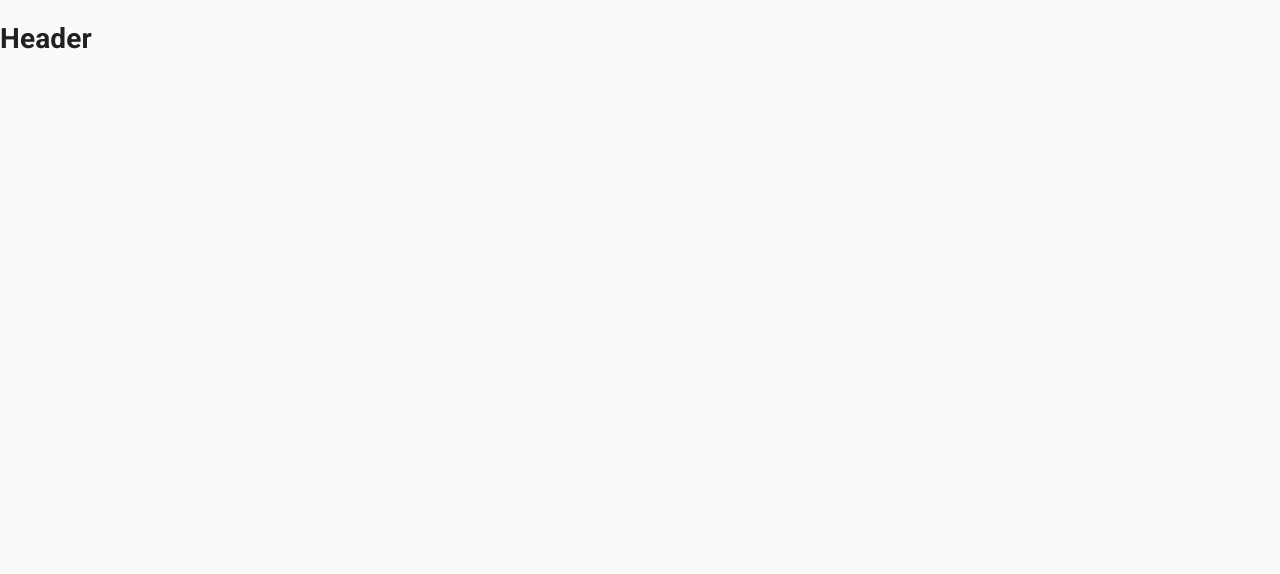
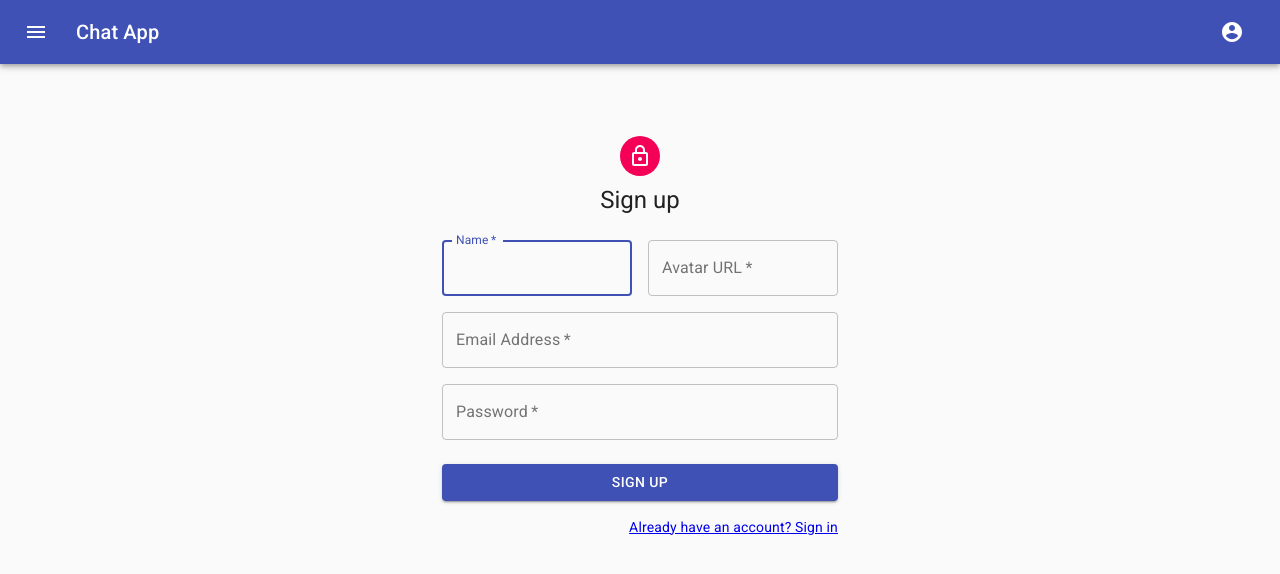
Before and after one commit to corozb/chat-app, a React (Create React App) app: page /signup in a window 1280 px wide. Shown: the top 574 px of the page. Built offline with nearby package versions, Linux system fonts and the light colour scheme.

Commit message:
-App bar -login -singup components

```diff
--- a/public/index.html
+++ b/public/index.html
@@ -24,7 +24,7 @@
       work correctly both with client-side routing and a non-root public URL.
       Learn how to configure a non-root public URL by running `npm run build`.
     -->
-		<title>React App</title>
+		<title>Chat App</title>
 		<link
 			rel="stylesheet"
 			href="https://fonts.googleapis.com/css?family=Roboto:300,400,500,700&display=swap"
--- a/src/App.js
+++ b/src/App.js
@@ -2,13 +2,18 @@ import React from 'react'
 import { BrowserRouter as Router } from 'react-router-dom'
 import { CssBaseline } from '@material-ui/core'
 
-import Header from './Layout/Header'
+import Header from './components/Layout/Header'
+import User from './components/User'
+import Routes from './Routes'
 
 const App = () => {
 	return (
 		<Router>
 			<CssBaseline />
-			<Header />
+			<Header>
+				<User />
+			</Header>
+			<Routes />
 		</Router>
 	)
 }
--- a/src/Layout/Header.js
+++ /dev/null
@@ -1,11 +0,0 @@
-import React from 'react'
-
-const Header = () => {
-	return (
-		<div>
-			<h1>Header</h1>
-		</div>
-	)
-}
-
-export default Header
--- /dev/null
+++ b/src/Routes.js
@@ -0,0 +1,18 @@
+import React from 'react'
+import { Switch, Route } from 'react-router-dom'
+
+import Chat from './components/Chat'
+import Login from './components/Register/Login'
+import SignUp from './components/Register/SignUp'
+
+const Routes = () => {
+	return (
+		<Switch>
+			<Route exact path='/' component={Chat} />
+			<Route exact path='/login' component={Login} />
+			<Route exact path='/signup' component={SignUp} />
+		</Switch>
+	)
+}
+
+export default Routes
--- /dev/null
+++ b/src/components/Chat.js
@@ -0,0 +1,11 @@
+import React from 'react'
+
+const Chat = () => {
+	return (
+		<div>
+			<h1>Chat</h1>
+		</div>
+	)
+}
+
+export default Chat
--- /dev/null
+++ b/src/components/Layout/Header.js
@@ -0,0 +1,42 @@
+import React from 'react'
+import { AppBar, Toolbar, Typography, IconButton } from '@material-ui/core'
+import { makeStyles } from '@material-ui/core/styles'
+import MenuIcon from '@material-ui/icons/Menu'
+
+const useStyles = makeStyles((theme) => ({
+	root: {
+		flexGrow: 1,
+	},
+	menuButton: {
+		marginRight: theme.spacing(2),
+	},
+	title: {
+		flexGrow: 1,
+	},
+}))
+
+const Header = (props) => {
+	const classes = useStyles()
+
+	return (
+		<div className={classes.root}>
+			<AppBar position='static'>
+				<Toolbar>
+					<IconButton
+						edge='start'
+						className={classes.menuButton}
+						color='inherit'
+						aria-label='menu'>
+						<MenuIcon />
+					</IconButton>
+					<Typography variant='h6' className={classes.title}>
+						Chat App
+					</Typography>
+					{props.children}
+				</Toolbar>
+			</AppBar>
+		</div>
+	)
+}
+
+export default Header
--- /dev/null
+++ b/src/components/Register/Login.js
@@ -0,0 +1,91 @@
+import React from 'react'
+import { Link } from 'react-router-dom'
+
+import {
+	Avatar,
+	CssBaseline,
+	TextField,
+	Grid,
+	Typography,
+	Container,
+	Button,
+} from '@material-ui/core'
+import { makeStyles } from '@material-ui/core/styles'
+import LockOutlinedIcon from '@material-ui/icons/LockOutlined'
+
+const useStyles = makeStyles((theme) => ({
+	paper: {
+		marginTop: theme.spacing(8),
+		display: 'flex',
+		flexDirection: 'column',
+		alignItems: 'center',
+	},
+	avatar: {
+		margin: theme.spacing(1),
+		backgroundColor: theme.palette.secondary.main,
+	},
+	form: {
+		width: '100%', // Fix IE 11 issue.
+		marginTop: theme.spacing(1),
+	},
+	submit: {
+		margin: theme.spacing(3, 0, 2),
+	},
+}))
+
+const Login = () => {
+	const classes = useStyles()
+
+	return (
+		<Container component='main' maxWidth='xs'>
+			<CssBaseline />
+			<div className={classes.paper}>
+				<Avatar className={classes.avatar}>
+					<LockOutlinedIcon />
+				</Avatar>
+				<Typography component='h1' variant='h5'>
+					Sign in
+				</Typography>
+				<form className={classes.form} noValidate>
+					<TextField
+						variant='outlined'
+						margin='normal'
+						required
+						fullWidth
+						id='email'
+						label='Email Address'
+						name='email'
+						autoComplete='email'
+						autoFocus
+					/>
+					<TextField
+						variant='outlined'
+						margin='normal'
+						required
+						fullWidth
+						name='password'
+						label='Password'
+						type='password'
+						id='password'
+						autoComplete='current-password'
+					/>
+					<Button
+						type='submit'
+						fullWidth
+						variant='contained'
+						color='primary'
+						className={classes.submit}>
+						Sign In
+					</Button>
+					<Grid container>
+						<Grid item>
+							<Link to='/signup'>{"Don't have an account? Sign Up"}</Link>
+						</Grid>
+					</Grid>
+				</form>
+			</div>
+		</Container>
+	)
+}
+
+export default Login
--- /dev/null
+++ b/src/components/Register/SignUp.js
@@ -0,0 +1,113 @@
+import React from 'react'
+import { Link } from 'react-router-dom'
+import {
+	Avatar,
+	Button,
+	CssBaseline,
+	TextField,
+	Grid,
+	Typography,
+	Container,
+} from '@material-ui/core'
+import { makeStyles } from '@material-ui/core/styles'
+import LockOutlinedIcon from '@material-ui/icons/LockOutlined'
+
+const useStyles = makeStyles((theme) => ({
+	paper: {
+		marginTop: theme.spacing(8),
+		display: 'flex',
+		flexDirection: 'column',
+		alignItems: 'center',
+	},
+	avatar: {
+		margin: theme.spacing(1),
+		backgroundColor: theme.palette.secondary.main,
+	},
+	form: {
+		width: '100%', // Fix IE 11 issue.
+		marginTop: theme.spacing(3),
+	},
+	submit: {
+		margin: theme.spacing(3, 0, 2),
+	},
+}))
+
+export default function SignUp() {
+	const classes = useStyles()
+
+	return (
+		<Container component='main' maxWidth='xs'>
+			<CssBaseline />
+			<div className={classes.paper}>
+				<Avatar className={classes.avatar}>
+					<LockOutlinedIcon />
+				</Avatar>
+				<Typography component='h1' variant='h5'>
+					Sign up
+				</Typography>
+				<form className={classes.form} noValidate>
+					<Grid container spacing={2}>
+						<Grid item xs={12} sm={6}>
+							<TextField
+								autoComplete='fname'
+								name='name'
+								variant='outlined'
+								required
+								fullWidth
+								id='name'
+								label='Name'
+								autoFocus
+							/>
+						</Grid>
+						<Grid item xs={12} sm={6}>
+							<TextField
+								variant='outlined'
+								required
+								fullWidth
+								id='url'
+								label='Avatar URL'
+								name='url'
+							/>
+						</Grid>
+						<Grid item xs={12}>
+							<TextField
+								variant='outlined'
+								required
+								fullWidth
+								id='email'
+								label='Email Address'
+								name='email'
+								autoComplete='email'
+							/>
+						</Grid>
+						<Grid item xs={12}>
+							<TextField
+								variant='outlined'
+								required
+								fullWidth
+								name='password'
+								label='Password'
+								type='password'
+								id='password'
+								autoComplete='current-password'
+							/>
+						</Grid>
+					</Grid>
+					<Button
+						type='submit'
+						fullWidth
+						variant='contained'
+						color='primary'
+						className={classes.submit}>
+						Sign Up
+					</Button>
+					<Grid container justify='flex-end'>
+						<Grid item>
+							<Link to='/login'>Already have an account? Sign in</Link>
+						</Grid>
+					</Grid>
+				</form>
+			</div>
+		</Container>
+	)
+}
--- /dev/null
+++ b/src/components/User.js
@@ -0,0 +1,50 @@
+import React from 'react'
+import { IconButton, MenuItem, Menu } from '@material-ui/core'
+import AccountCircle from '@material-ui/icons/AccountCircle'
+
+const User = () => {
+	const [anchorEl, setAnchorEl] = React.useState(null)
+	const open = Boolean(anchorEl)
+
+	const handleMenu = (event) => {
+		setAnchorEl(event.currentTarget)
+	}
+
+	const handleClose = () => {
+		setAnchorEl(null)
+	}
+
+	const handleLogout = () => {}
+
+	return (
+		<>
+			<IconButton
+				aria-label='account of current user'
+				aria-controls='menu-appbar'
+				aria-haspopup='true'
+				onClick={handleMenu}
+				color='inherit'>
+				<AccountCircle />
+			</IconButton>
+			<Menu
+				id='menu-appbar'
+				anchorEl={anchorEl}
+				anchorOrigin={{
+					vertical: 'top',
+					horizontal: 'right',
+				}}
+				keepMounted
+				transformOrigin={{
+					vertical: 'top',
+					horizontal: 'right',
+				}}
+				open={open}
+				onClose={handleClose}>
+				<MenuItem>Cristian</MenuItem>
+				<MenuItem onClick={handleLogout}>Logout</MenuItem>
+			</Menu>
+		</>
+	)
+}
+
+export default User
```
